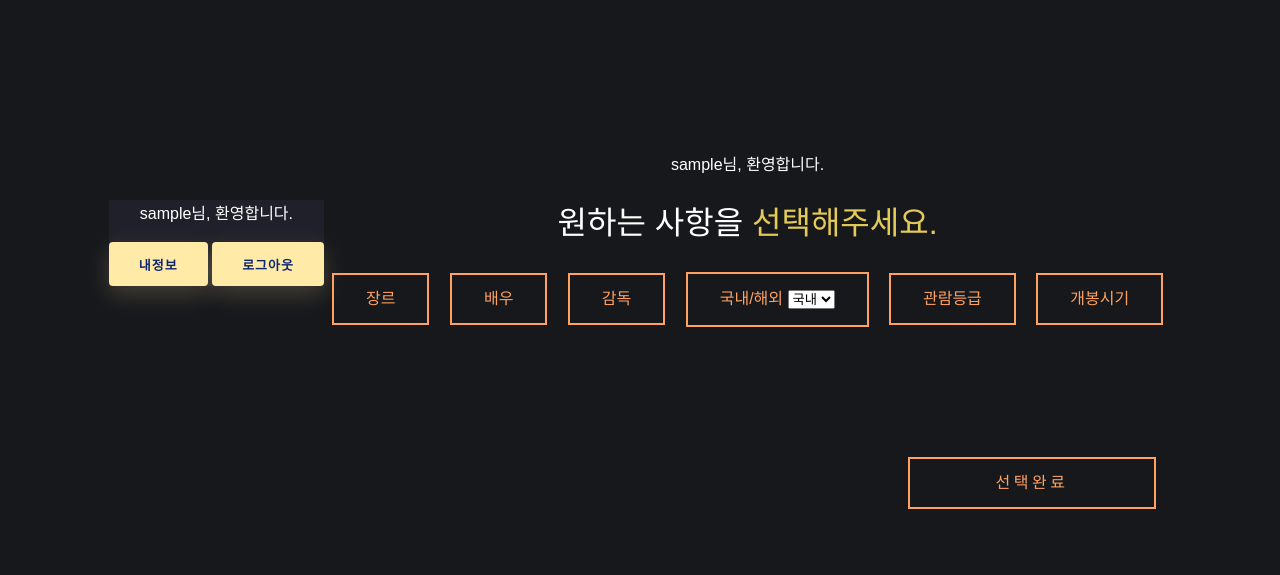
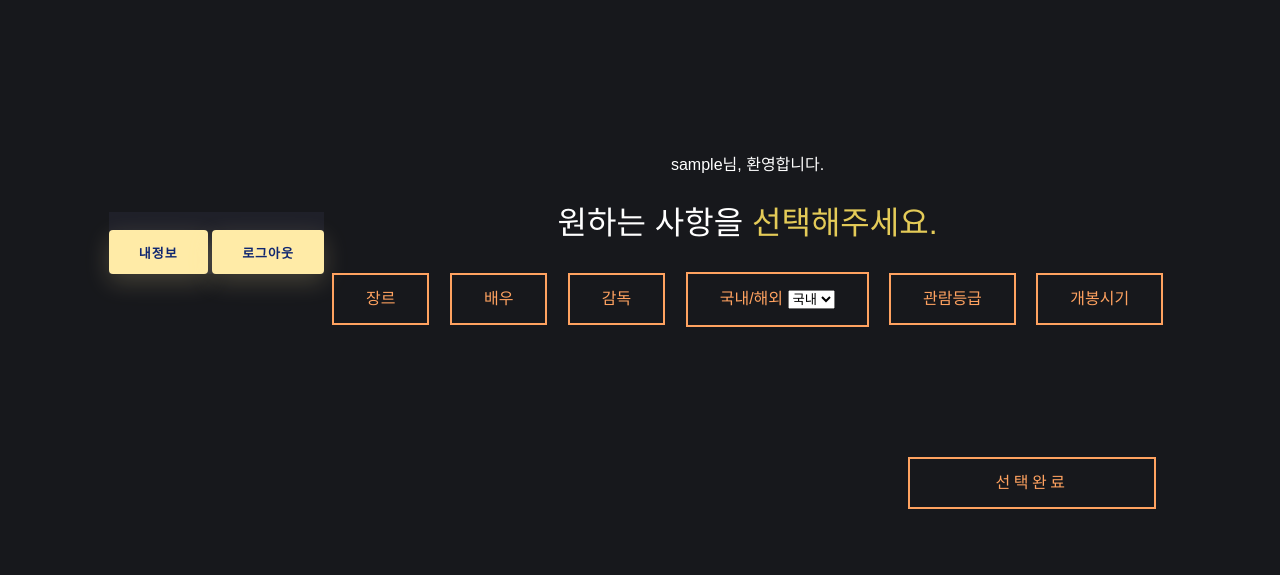
Before and after one commit to rlawogus9985/MovieTarget, a Django app: page /movie/board/ in a window 1280 px wide. Shown: the part 165-740 px from the top of the page. Run offline with Django 4.2, Linux system fonts and the light colour scheme; the visitor is signed in with stand-in values (Sample User, id 1).

Commit message:
notthing
ss

```diff
--- a/templates/common/menubar.html
+++ b/templates/common/menubar.html
@@ -6,14 +6,14 @@
   <a href="/" class="logo" target="blank">
 		<img src="../../static/My project-1.png" alt="일일영화 로고">
 	</a>
-
+  <div style="text-align:right;"">
     {% if user.is_authenticated %}
-  <div>{{ user.username }}님, 환영합니다.</div><br>
+    <br>
       <a href="{% url 'user:profile' %}" class="btn">내정보</a>
       <a href="{% url 'user:logout' %}" class="btn">로그아웃</a>
     {% else %}
-  <div style="text-align:right;"">
     <br>
       <a href="{% url 'user:login' %}" class="btn">로그인하기</a>
     {% endif %}
   </div>
+</div>
--- a/templates/movie/main.html
+++ b/templates/movie/main.html
@@ -13,6 +13,7 @@
 
 
 {% block body %}
+
 
 {% if user.is_authenticated %}
 <div>{{ user.username }}님, 환영합니다.</div>
@@ -54,7 +55,7 @@
 </div>
 
 
-
+<div>
   <form>
   <!-- 결과창으로 이동 할 버튼 -->
   <a aria-label='Thanks' class='h-button centered pulse'  data-text='선택완료' href='#'>
@@ -66,4 +67,5 @@
     <span>기</span>
   </a>
   </form>
+</div>
 {% endblock body %}
```
Lines whose indentation alone changed are shown as unchanged.
